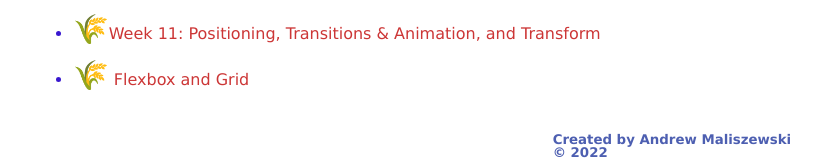
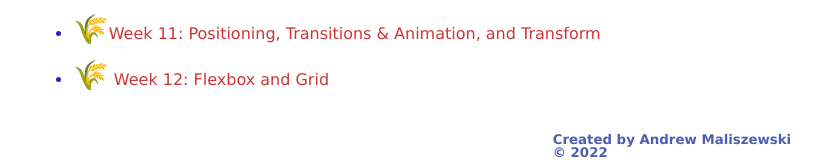
Before and after one commit to Ourfathers/Files, a plain HTML site: page index.html in a window 1280 px wide. Shown: the part 1447-1607 px from the top of the page, without its empty margins (228-1049 px from the left). Drawn offline with Linux system fonts and the light colour scheme.

Commit message:
and again

```diff
--- a/index.html
+++ b/index.html
@@ -49,7 +49,7 @@
             <li><a href="/recipe.html">Week 9: Floats, Google Fonts, and more Special Effects</a></li>
             <li><a href="/css/recipe-style.css">Week 10: Responsive Web Design</a></li>
             <li><a href="/css/index-style.css">Week 11: Positioning, Transitions & Animation, and Transform</a></li>
-            <li><a href="/css/grid.html"> Flexbox and Grid</a></li>
+            <li><a href="/css/grid.html"> Week 12: Flexbox and Grid</a></li>
 
 
         </ul>
```
